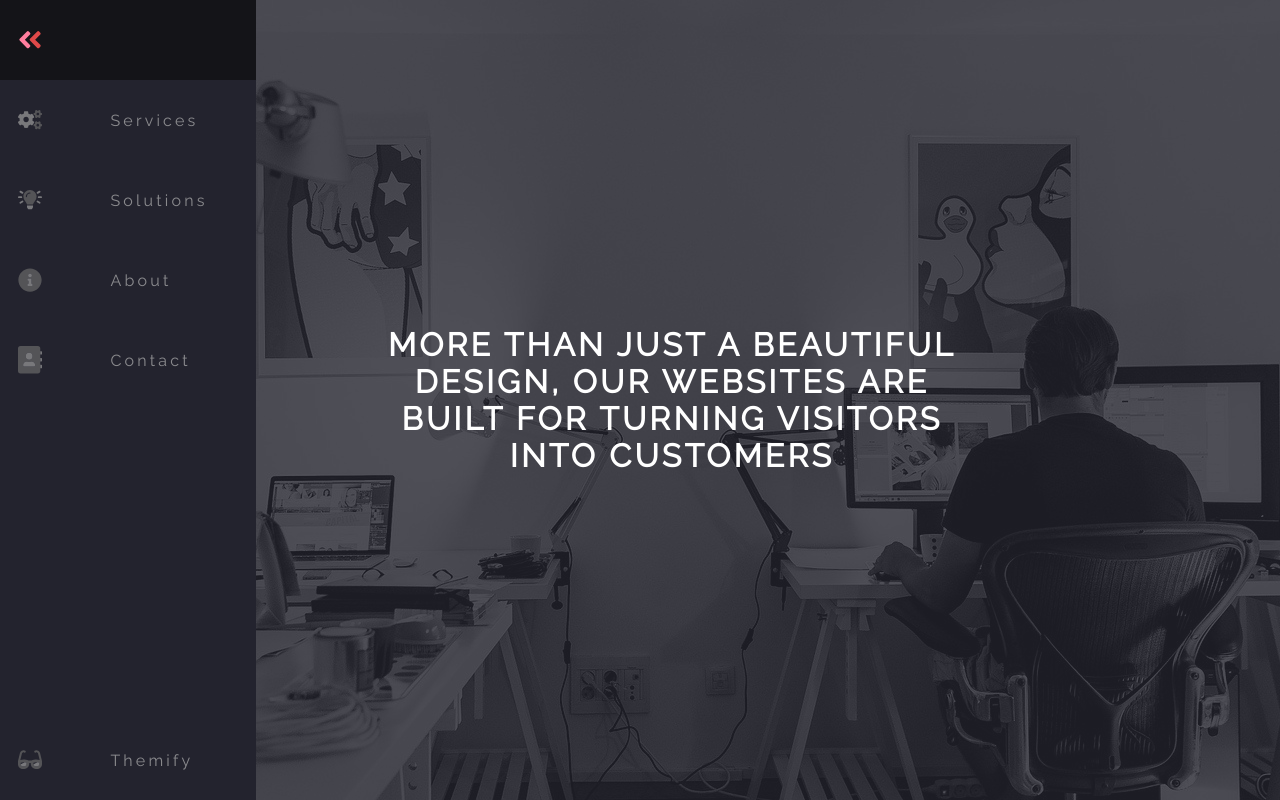
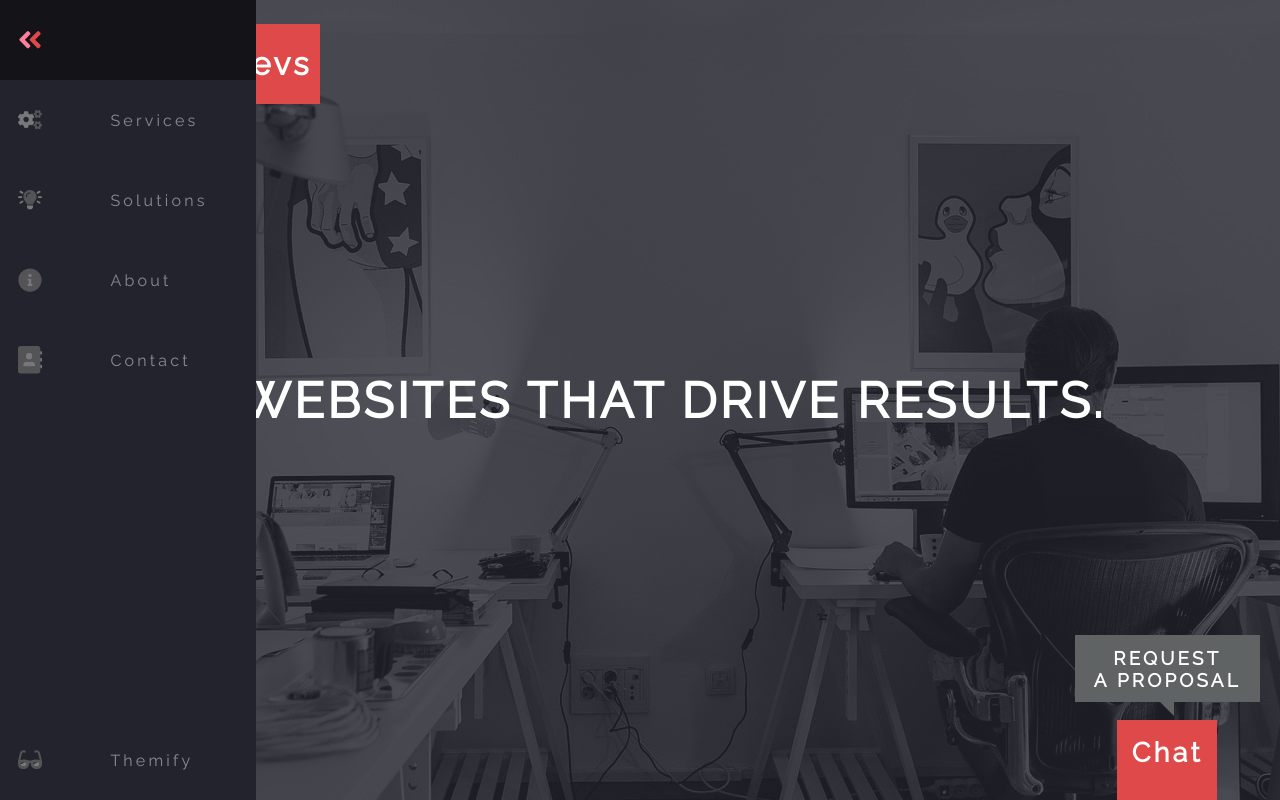
Before and after one commit to christopher73/rocketdevs.com, a React (Create React App) app: page / in a window 1280 px wide. Built offline with nearby package versions, Linux system fonts and the light colour scheme.

Commit message:
css changes

```diff
--- a/src/App.js
+++ b/src/App.js
@@ -1,11 +1,14 @@
 import React from "react";
 import Landing from "./pages/Landing";
 import NavBar from "./components/NavBar/NavBar";
-
+import Logo from "./components/Logo/Logo";
+import ProposalChat from "./components/ProposalChat/ProposalChat";
 function App() {
   return (
     <React.Fragment>
       <NavBar></NavBar>
+      <Logo />
+      <ProposalChat />
       <Landing></Landing>
     </React.Fragment>
   );
--- /dev/null
+++ b/src/components/Logo/Logo.js
@@ -0,0 +1,18 @@
+import React from "react";
+export default function Logo() {
+  return (
+    <div
+      id="main-logo"
+      style={{
+        position: "fixed",
+        color: "white",
+        fontWeight: "bold",
+        backgroundColor: "#df4949",
+        marginLeft: "6rem",
+        marginTop: "1.5rem"
+      }}
+    >
+      <h1 style={{ marginRight: ".5rem", marginLeft: ".5rem" }}>RocketDevs</h1>
+    </div>
+  );
+}
--- a/src/components/NavBar/NavBar.js
+++ b/src/components/NavBar/NavBar.js
@@ -33,7 +33,6 @@ export default function NavBar() {
             </svg>
           </a>
         </li>
-
         <li className="nav-item">
           <a href="#" className="nav-link">
             <svg
@@ -118,7 +117,6 @@ export default function NavBar() {
             <span className="link-text">About</span>
           </a>
         </li>
-
         <li className="nav-item">
           <a href="#" className="nav-link">
             <svg
@@ -147,7 +145,6 @@ export default function NavBar() {
             <span className="link-text">Contact</span>
           </a>
         </li>
-
         <DarkMode />
       </ul>
     </nav>
--- /dev/null
+++ b/src/components/ProposalChat/ProposalChat.js
@@ -0,0 +1,47 @@
+import React from "react";
+import "./style.css";
+export default function ProposalChat() {
+  return (
+    <React.Fragment>
+      <div
+        id="main-chat"
+        style={{
+          position: "fixed",
+          color: "white",
+          fontWeight: "bold",
+          right: "20px",
+          bottom: "0px"
+        }}
+      >
+        <div className="speech-bubble">
+          <h3
+            style={{
+              margin: ".5rem",
+              padding: ".7rem",
+              textTransform: "uppercase",
+              textAlign: "center"
+            }}
+          >
+            request <br /> a proposal
+          </h3>
+        </div>
+
+        <h1
+          style={{
+            backgroundColor: "#df4949",
+            textAlign: "center",
+            marginBottom: 0,
+            marginLeft: "auto",
+            marginRight: "auto",
+            paddingBottom: "2rem",
+            paddingTop: "1rem",
+            width: "100px",
+            fontSize: "1.7rem"
+          }}
+        >
+          Chat
+        </h1>
+      </div>
+    </React.Fragment>
+  );
+}
--- /dev/null
+++ b/src/components/ProposalChat/style.css
@@ -0,0 +1,21 @@
+.speech-bubble {
+  position: relative;
+  background: #606363;
+  /* box-shadow: 2px -2px 1px 1px rgba(78, 78, 78, 0.2); */
+  bottom: 0;
+}
+
+.speech-bubble:after {
+  content: "";
+  position: absolute;
+  bottom: 0;
+  left: 50%;
+  width: 0;
+  height: 0;
+  border: 0.906em solid transparent;
+  border-top-color: #606363;
+  border-bottom: 0;
+  border-right: 0;
+  margin-left: -0.453em;
+  margin-bottom: -0.906em;
+}
--- a/src/index.css
+++ b/src/index.css
@@ -1,9 +1,9 @@
-@import url('https://fonts.googleapis.com/css2?family=Raleway&display=swap');
+@import url("https://fonts.googleapis.com/css2?family=Raleway&display=swap");
 
 :root {
   font-size: 16px;
-  font-family: 'Raleway', sans-serif;
-  letter-spacing: .2rem;
+  font-family: "Raleway", sans-serif;
+  letter-spacing: 0.2rem;
   font-weight: lighter;
   --text-primary: #b6b6b6;
   --text-secondary: #ececec;
@@ -152,21 +152,23 @@ body::-webkit-scrollbar-thumb {
     width: 100vw;
     height: 5rem;
   }
-
   .logo {
     display: none;
   }
-
   .navbar-nav {
     flex-direction: row;
   }
-
   .nav-link {
     justify-content: center;
   }
-
-  main {
-    margin: 0;
+  #main-div {
+    margin: 0 !important;
+  }
+  #main-logo {
+    margin-left: 0 !important;
+  }
+  #main-chat {
+    margin-right: 0 !important;
   }
 }
 
@@ -177,15 +179,12 @@ body::-webkit-scrollbar-thumb {
     width: 4rem;
     height: 100vh;
   }
-
   .navbar:hover {
     width: 16rem;
   }
-
   .navbar:hover .link-text {
     display: inline;
   }
-
   /* .navbar:hover .logo svg {
     margin-left: 13rem;
   } */
--- a/src/pages/Landing.js
+++ b/src/pages/Landing.js
@@ -1,5 +1,6 @@
 import React from "react";
 import bg from "../assets/bg.jpg";
+import Logo from "../components/Logo/Logo";
 export default function Landing() {
   const style = {
     main: {
@@ -20,19 +21,18 @@ export default function Landing() {
       height: "100%"
     },
     h1: {
+      textTransform: "uppercase",
       textAlign: "center",
       color: "white",
-      width: "50%"
+      width: "75%",
+      fontSize: "3.1rem"
     }
   };
 
   return (
-    <main style={style.main}>
+    <main id="main-div" style={style.main}>
       <div style={style.div}>
-        <h1 style={style.h1}>
-          MORE THAN JUST A BEAUTIFUL DESIGN, OUR WEBSITES ARE BUILT FOR TURNING
-          VISITORS INTO CUSTOMERS
-        </h1>
+        <h1 style={style.h1}>Websites That Drive Results.</h1>
       </div>
     </main>
   );
```
